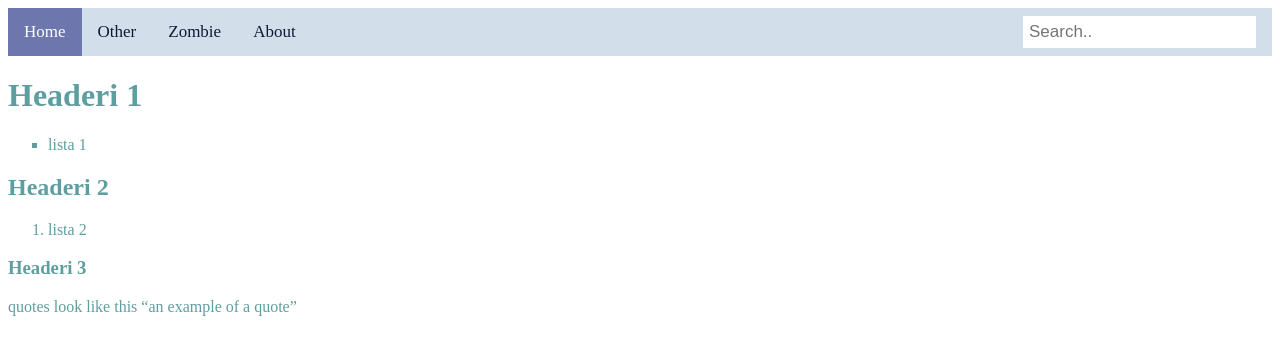
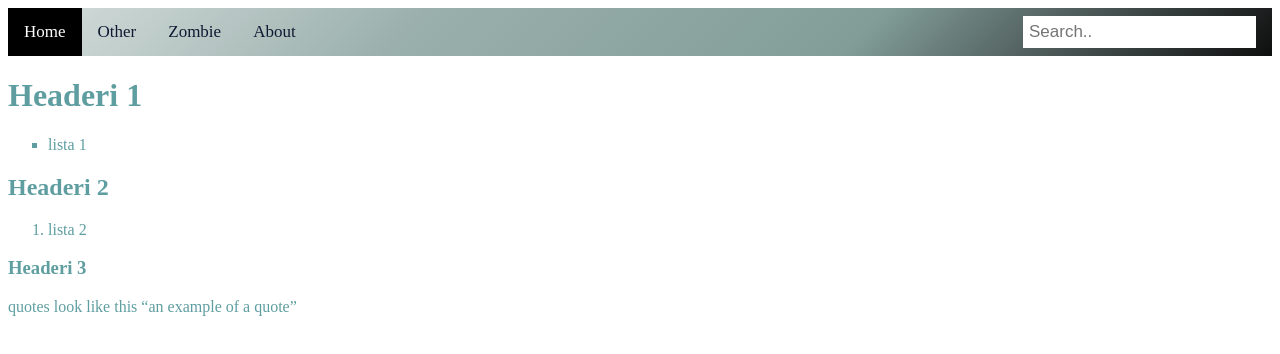
Before and after one commit to Hallow87/TestingHTML, a plain HTML site: page index.html in a window 1280 px wide. Drawn offline with Linux system fonts and the light colour scheme.

Commit message:
added gradient and scaling

```diff
--- a/styles/style.css
+++ b/styles/style.css
@@ -1,6 +1,12 @@
 /* Nav style */
 .topnav {
-    background-color: #d2dfeb;
+    /* Permalink - use to edit and share this gradient: https://colorzilla.com/gradient-editor/#d8e0de+0,aebfbc+22,99afab+33,8ea6a2+50,829d98+67,4e5c5a+82,0e0e0e+100;Grey+3D */
+background: #d8e0de; /* Old browsers */
+background: -moz-linear-gradient(-45deg,  #d8e0de 0%, #aebfbc 22%, #99afab 33%, #8ea6a2 50%, #829d98 67%, #4e5c5a 82%, #0e0e0e 100%); /* FF3.6-15 */
+background: -webkit-linear-gradient(-45deg,  #d8e0de 0%,#aebfbc 22%,#99afab 33%,#8ea6a2 50%,#829d98 67%,#4e5c5a 82%,#0e0e0e 100%); /* Chrome10-25,Safari5.1-6 */
+background: linear-gradient(135deg,  #d8e0de 0%,#aebfbc 22%,#99afab 33%,#8ea6a2 50%,#829d98 67%,#4e5c5a 82%,#0e0e0e 100%); /* W3C, IE10+, FF16+, Chrome26+, Opera12+, Safari7+ */
+filter: progid:DXImageTransform.Microsoft.gradient( startColorstr='#d8e0de', endColorstr='#0e0e0e',GradientType=1 ); /* IE6-9 fallback on horizontal gradient */
+
     overflow: hidden;
   }
 
@@ -16,13 +22,13 @@
 
   /* Nav hover style */
   .topnav a:hover {
-    background-color: #6e726b;
+    background-color: #535f4a;
     color: black;
   }
 
   /* Nav active style */
   .topnav a.active {
-    background-color: #6d76ad;
+    background-color: #000000;
     color: white;
   }
   /* Nav search style */
```
